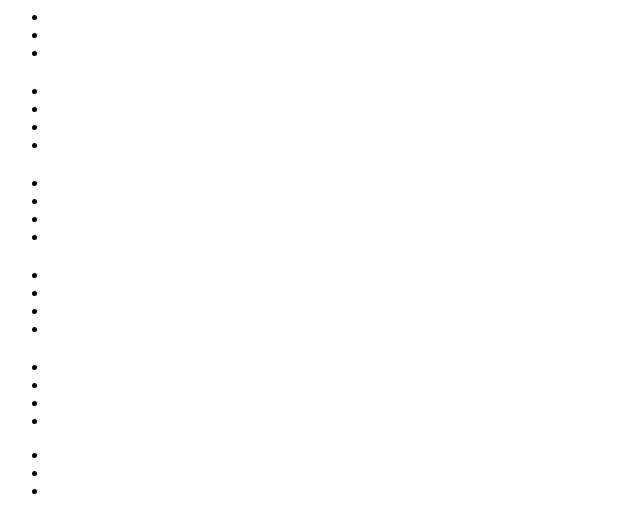
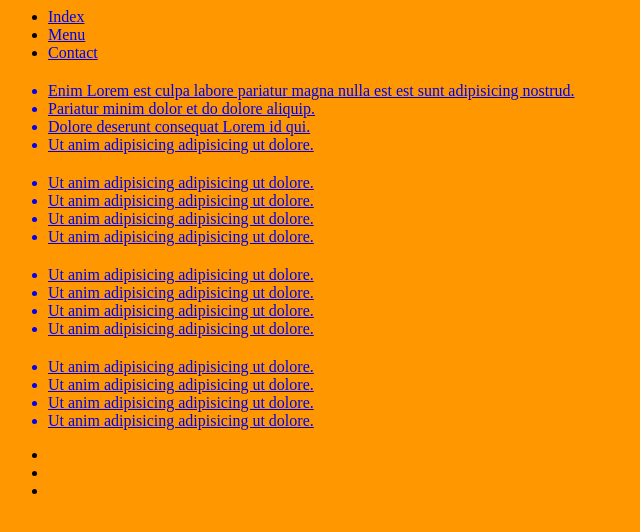
Before and after one commit to kendrak922/KendraRestaurant, a plain HTML site: page menu.html in a window 1280 px wide. Shown: the whole page, without its empty margins (0-640 px from the left). Drawn offline with Linux system fonts and the light colour scheme.

Commit message:
added fonts and CSS

```diff
--- /dev/null
+++ b/CSS/style.css
@@ -0,0 +1,16 @@
+/*
+Primary:#ff9800
+p-light:#ffc947
+p-dark:#c66900
+seconday:
+s-light:
+s-dark:
+*/
+body {
+    background-color:#ff9800;
+
+}
+h1,
+h2{
+    font-family: 'Comfortaa', cursive;
+}
--- a/menu.html
+++ b/menu.html
@@ -2,6 +2,8 @@
 <html>
     <head>
    <meta charset="UTF-8"/>
+   <link href="https://fonts.googleapis.com/css?family=Comfortaa" rel="stylesheet">
+   <link rel="stylesheet" href="./css/style.css">
    <title>Restaurant</title>
     </head>
     <body>
@@ -9,9 +11,9 @@
             <h1></h1>
             <nav>
                 <ul>
-                    <li><a href="index.html"></a></li>
-                    <li><a href="#"></a></li>
-                    <li><a href="contact.html"></a></li>
+                    <li><a href="index.html">Index</li>
+                    <li><a href="#">Menu</li>
+                    <li><a href="contact.html">Contact</li>
                 </ul>
             </nav>
         </header>
@@ -19,37 +21,37 @@
             <div>
                 <h2></h2>
                 <ul>
-                    <li></li>
-                    <li></li>
-                    <li></li>
-                    <li></li>
+                    <li>Enim Lorem est culpa labore pariatur magna nulla est est sunt adipisicing nostrud.</li>
+                    <li>Pariatur minim dolor et do dolore aliquip.</li>
+                    <li>Dolore deserunt consequat Lorem id qui.</li>
+                    <li>Ut anim adipisicing adipisicing ut dolore.</li>
                 </ul>
             </div>
             <div>
                 <h2></h2>
                 <ul>
-                    <li></li>
-                    <li></li>
-                    <li></li>
-                    <li></li>
+                    <li>Ut anim adipisicing adipisicing ut dolore.</li>
+                    <li>Ut anim adipisicing adipisicing ut dolore.</li>
+                    <li>Ut anim adipisicing adipisicing ut dolore.</li>
+                    <li>Ut anim adipisicing adipisicing ut dolore.</li>
                 </ul>
             </div>
             <div>
                 <h2></h2>
                 <ul>
-                    <li></li>
-                    <li></li>
-                    <li></li>
-                    <li></li>
+                    <li>Ut anim adipisicing adipisicing ut dolore.</li>
+                    <li>Ut anim adipisicing adipisicing ut dolore.</li>
+                    <li>Ut anim adipisicing adipisicing ut dolore.</li>
+                    <li>Ut anim adipisicing adipisicing ut dolore.</li>
                 </ul>
             </div>
             <div>
                 <h2></h2>
                 <ul>
-                    <li></li>
-                    <li></li>
-                    <li></li>
-                    <li></li>
+                    <li>Ut anim adipisicing adipisicing ut dolore.</li>
+                    <li>Ut anim adipisicing adipisicing ut dolore.</li>
+                    <li>Ut anim adipisicing adipisicing ut dolore.</li>
+                    <li>Ut anim adipisicing adipisicing ut dolore.</li>
                 </ul>
             </div>
         </main>
```
Also changed, not shown: contact.html (+5 -3 lines), index.html (+24 -12 lines).
